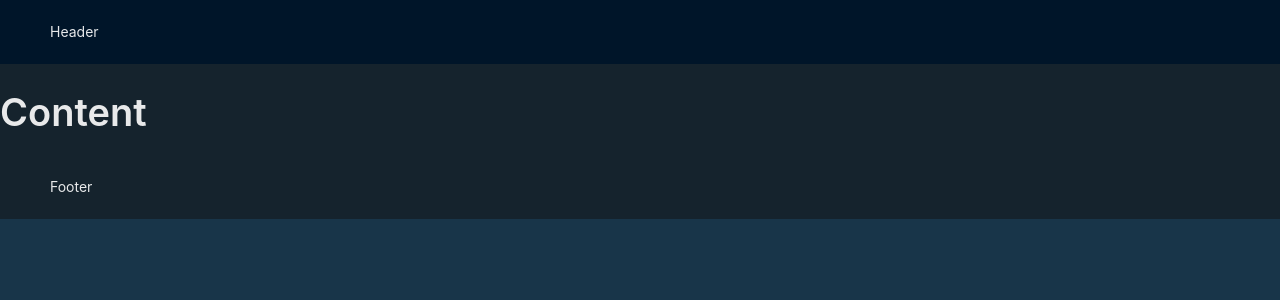
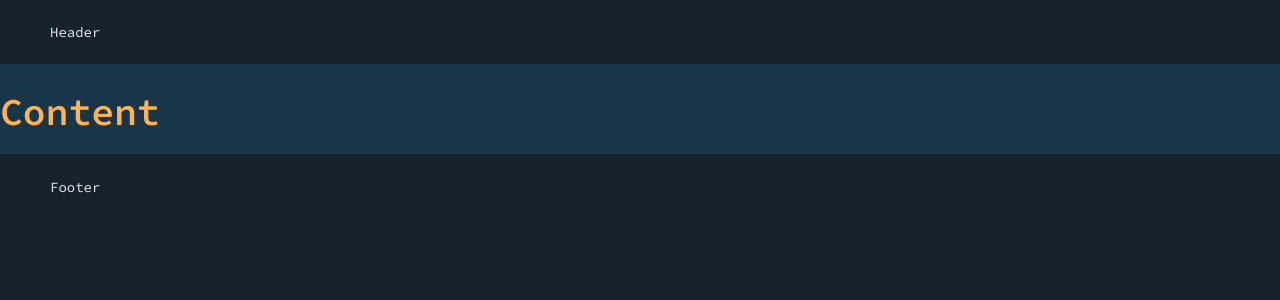
Before and after one commit to hoblin/prompt-master, a React (Create React App) app in the folder pm-frontend/: page / in a window 1280 px wide. Shown: the top 300 px of the page. Built offline with nearby package versions, Linux system fonts and the light colour scheme.

Commit message:
Theme fixes + cleanup

```diff
--- a/pm-frontend/public/index.html
+++ b/pm-frontend/public/index.html
@@ -1,14 +1,12 @@
 <!DOCTYPE html>
 <html lang="en">
+
 <head>
   <meta charset="utf-8" />
   <link rel="icon" href="%PUBLIC_URL%/favicon.ico" />
   <meta name="viewport" content="width=device-width, initial-scale=1" />
   <meta name="theme-color" content="#000000" />
-    <meta
-      name="description"
-      content="Web site created using create-react-app"
-    />
+  <meta name="description" content="Web site created using create-react-app" />
   <link rel="apple-touch-icon" href="%PUBLIC_URL%/logo192.png" />
   <!--
       manifest.json provides metadata used when your web app is installed on a
@@ -24,8 +22,14 @@
       work correctly both with client-side routing and a non-root public URL.
       Learn how to configure a non-root public URL by running `npm run build`.
     -->
+  <link rel="preconnect" href="https://fonts.googleapis.com">
+  <link rel="preconnect" href="https://fonts.gstatic.com" crossorigin>
+  <link
+    href="https://fonts.googleapis.com/css2?family=Source+Code+Pro:ital,wght@0,200;0,300;0,400;0,500;0,600;0,700;1,200;1,300;1,400;1,500;1,600;1,700&display=swap"
+    rel="stylesheet">
   <title>React App</title>
 </head>
+
 <body>
   <noscript>You need to enable JavaScript to run this app.</noscript>
   <div id="root"></div>
@@ -40,4 +44,5 @@
       To create a production bundle, use `npm run build` or `yarn build`.
     -->
 </body>
+
 </html>
--- a/pm-frontend/src/App.js
+++ b/pm-frontend/src/App.js
@@ -10,7 +10,7 @@ import theme from './theme'
 function App() {
   const { Header, Footer, Sider, Content } = Layout;
   return (
-    <ConfigProvider theme={{...theme}}>
+    <ConfigProvider theme={{ ...theme }}>
       <Space
         direction="vertical"
         style={{
@@ -20,9 +20,12 @@ function App() {
         size={[0, 48]}
       >
         <Layout>
-          <Header>Header</Header>
-          <Content>
-            <Typography.Title>Content</Typography.Title>
+          <Header style={{ backgroundColor: theme.token.colorBgLayout }}
+          >Header</Header>
+          <Content style={{ backgroundColor: theme.token.colorPrimaryBg }}
+          >
+            <Typography.Title style={{ color: theme.token.colorPrimary }}
+            >Content</Typography.Title>
           </Content>
           <Footer>Footer</Footer>
         </Layout>
--- a/pm-frontend/src/index.css
+++ b/pm-frontend/src/index.css
@@ -1,9 +1,7 @@
+
 body {
-  background-color: #183549;
+  background-color: #15232d;
   margin: 0;
-  font-family: Source Code Pro, -apple-system, BlinkMacSystemFont, 'Segoe UI',
-    Roboto, Oxygen, Ubuntu, Cantarell, 'Open Sans', 'Helvetica Neue',
-    sans-serif;
   -webkit-font-smoothing: antialiased;
   -moz-osx-font-smoothing: grayscale;
 }
--- a/pm-frontend/src/theme.js
+++ b/pm-frontend/src/theme.js
@@ -5,6 +5,7 @@ import { theme } from 'antd';
 const darkTheme = {
   algorithm: theme.darkAlgorithm,
   token: {
+    fontFamily: "Source Code Pro, monospace",
     colorPrimary: "#ffb454",
     colorPrimaryBg: "#183549",
     colorBgContainer: "#183549",
```
Also changed, not shown: pm-frontend/theme.json (deleted, +0 -26 lines), 1 other file (tests, documents, lock files or other folders). Lines whose indentation alone changed are shown as unchanged.
